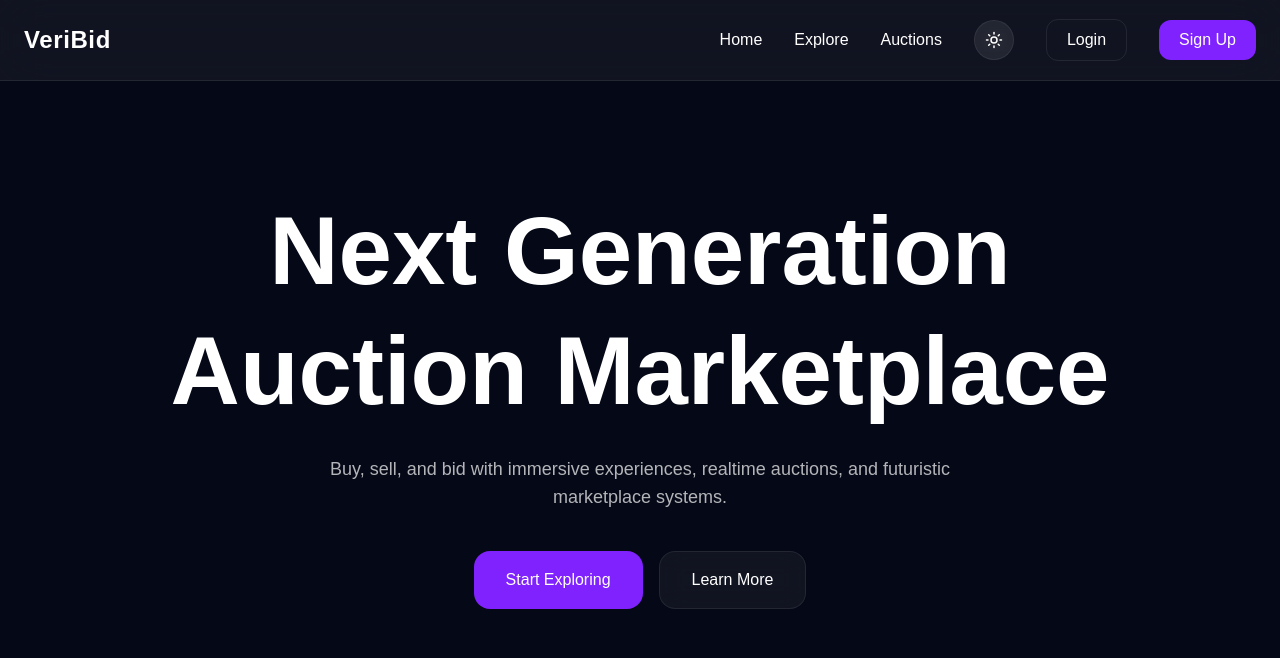
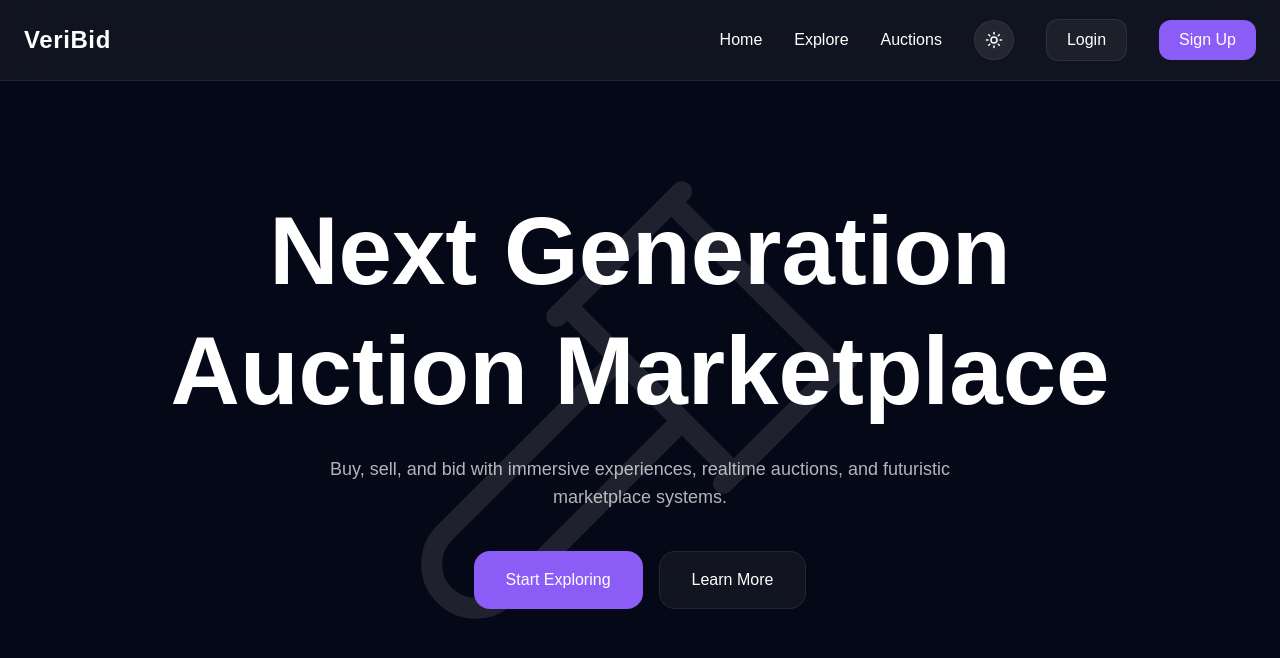
Before and after one commit to suyogvedak/veribid-platform, a Next.js app: page / in a window 1280 px wide. Shown: the top 658 px of the page. Built offline with nearby package versions, Linux system fonts and the light colour scheme.

Commit message:
regular changes

```diff
--- a/src/app/globals.css
+++ b/src/app/globals.css
@@ -4,16 +4,24 @@
   --background: #ffffff;
   --foreground: #171717;
 
-  --card: rgba(0, 0, 0, 0.05);
+  --muted: #4b5563;
+
+  --card: rgba(0, 0, 0, 0.04);
   --border: rgba(0, 0, 0, 0.08);
+
+  --primary: #7c3aed;
 }
 
 .dark {
   --background: #050816;
   --foreground: #ffffff;
 
+  --muted: rgba(255, 255, 255, 0.7);
+
   --card: rgba(255, 255, 255, 0.05);
   --border: rgba(255, 255, 255, 0.08);
+
+  --primary: #8b5cf6;
 }
 
 html,
@@ -33,6 +41,11 @@ body {
   font-family: Arial, Helvetica, sans-serif;
 }
 
+body {
+  background-color: var(--background);
+  color: var(--foreground);
+}
+
 * {
   box-sizing: border-box;
 }
--- a/src/app/page.tsx
+++ b/src/app/page.tsx
@@ -1,14 +1,39 @@
 import Navbar from "@/components/navbar/navbar";
+import { Gavel } from "lucide-react";
 
 export default function HomePage() {
   return (
-    <main className="min-h-screen">
+    <main className="min-h-screen relative overflow-hidden">
+
       <Navbar />
 
+      {/* BACKGROUND GAVEL */}
+      <div
+        className="
+          absolute
+          inset-0
+          flex
+          items-center
+          justify-center
+          pointer-events-none
+          opacity-10
+        "
+      >
+        <Gavel
+          size={500}
+          strokeWidth={1}
+          className="text-[var(--foreground)]"
+        />
+      </div>
+
+      {/* HERO SECTION */}
       <section
         className="
+          relative
+          z-10
           h-screen
-          flex flex-col
+          flex
+          flex-col
           items-center
           justify-center
           text-center
@@ -17,9 +42,11 @@ export default function HomePage() {
       >
         <h1
           className="
-            text-6xl md:text-8xl
+            text-6xl
+            md:text-8xl
             font-bold
             leading-tight
+            text-[var(--foreground)]
           "
         >
           Next Generation
@@ -32,7 +59,7 @@ export default function HomePage() {
             mt-6
             max-w-2xl
             text-lg
-            text-white/70
+            text-[var(--muted)]
           "
         >
           Buy, sell, and bid with immersive
@@ -41,13 +68,15 @@ export default function HomePage() {
         </p>
 
         <div className="mt-10 flex gap-4">
+
           <button
             className="
               px-8 py-4
               rounded-2xl
-              bg-violet-600
-              hover:bg-violet-700
+              bg-[var(--primary)]
+              hover:opacity-90
               transition
+              text-white
             "
           >
             Start Exploring
@@ -60,10 +89,12 @@ export default function HomePage() {
               border border-[var(--border)]
               bg-[var(--card)]
               backdrop-blur-md
+              text-[var(--foreground)]
             "
           >
             Learn More
           </button>
+
         </div>
       </section>
     </main>
--- a/src/components/navbar/navbar.tsx
+++ b/src/components/navbar/navbar.tsx
@@ -20,19 +20,40 @@ export default function Navbar() {
       <Container>
         <div className="h-20 flex items-center justify-between">
 
-          {/* LOGO */}
           <Link
             href="/"
-            className="text-2xl font-bold tracking-wide"
+            className="
+              text-2xl
+              font-bold
+              tracking-wide
+              text-[var(--foreground)]
+            "
           >
             VeriBid
           </Link>
 
-          {/* DESKTOP NAV */}
           <div className="hidden md:flex items-center gap-8">
-            <Link href="/">Home</Link>
-            <Link href="/">Explore</Link>
-            <Link href="/">Auctions</Link>
+
+            <Link
+              href="/"
+              className="text-[var(--foreground)]"
+            >
+              Home
+            </Link>
+
+            <Link
+              href="/"
+              className="text-[var(--foreground)]"
+            >
+              Explore
+            </Link>
+
+            <Link
+              href="/"
+              className="text-[var(--foreground)]"
+            >
+              Auctions
+            </Link>
 
             <ThemeToggle />
 
@@ -41,7 +62,9 @@ export default function Navbar() {
                 px-5 py-2
                 rounded-xl
                 border border-[var(--border)]
-                hover:bg-white/10
+                bg-[var(--card)]
+                text-[var(--foreground)]
+                hover:opacity-80
                 transition
               "
             >
@@ -52,8 +75,9 @@ export default function Navbar() {
               className="
                 px-5 py-2
                 rounded-xl
-                bg-violet-600
-                hover:bg-violet-700
+                bg-[var(--primary)]
+                text-white
+                hover:opacity-90
                 transition
               "
             >
@@ -61,12 +85,12 @@ export default function Navbar() {
             </button>
           </div>
 
-          {/* MOBILE MENU */}
           <button
             className="
               md:hidden
               w-10 h-10
               flex items-center justify-center
+              text-[var(--foreground)]
             "
           >
             <Menu />
```
